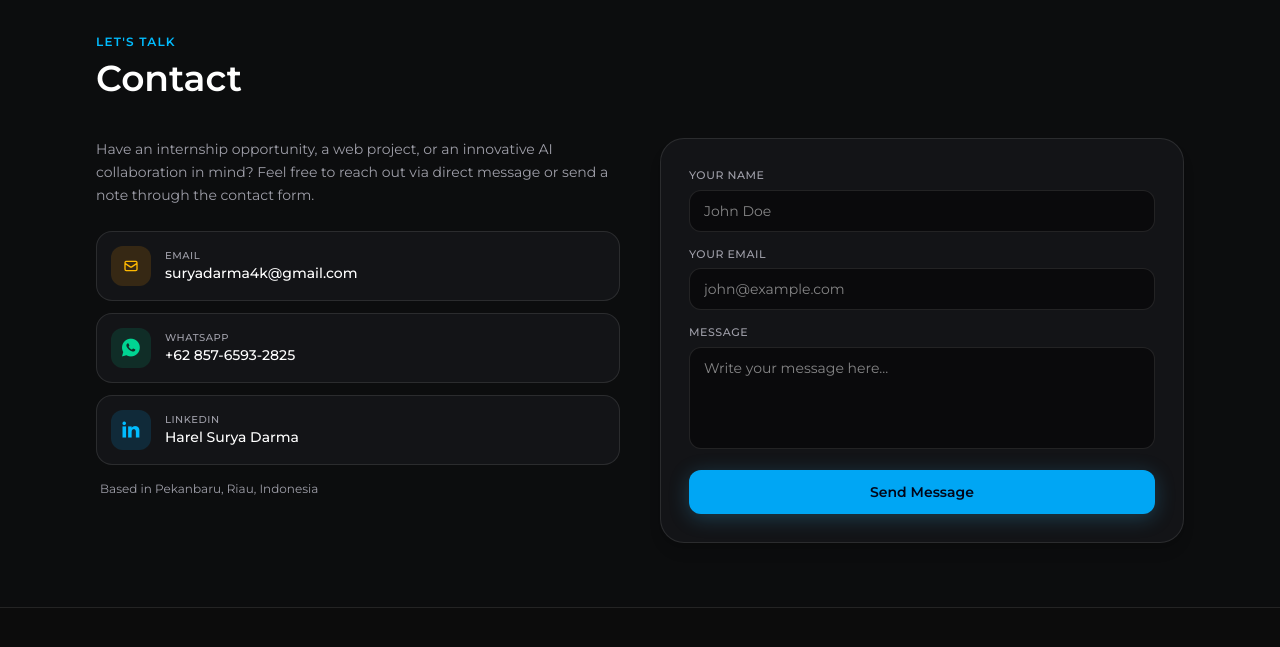
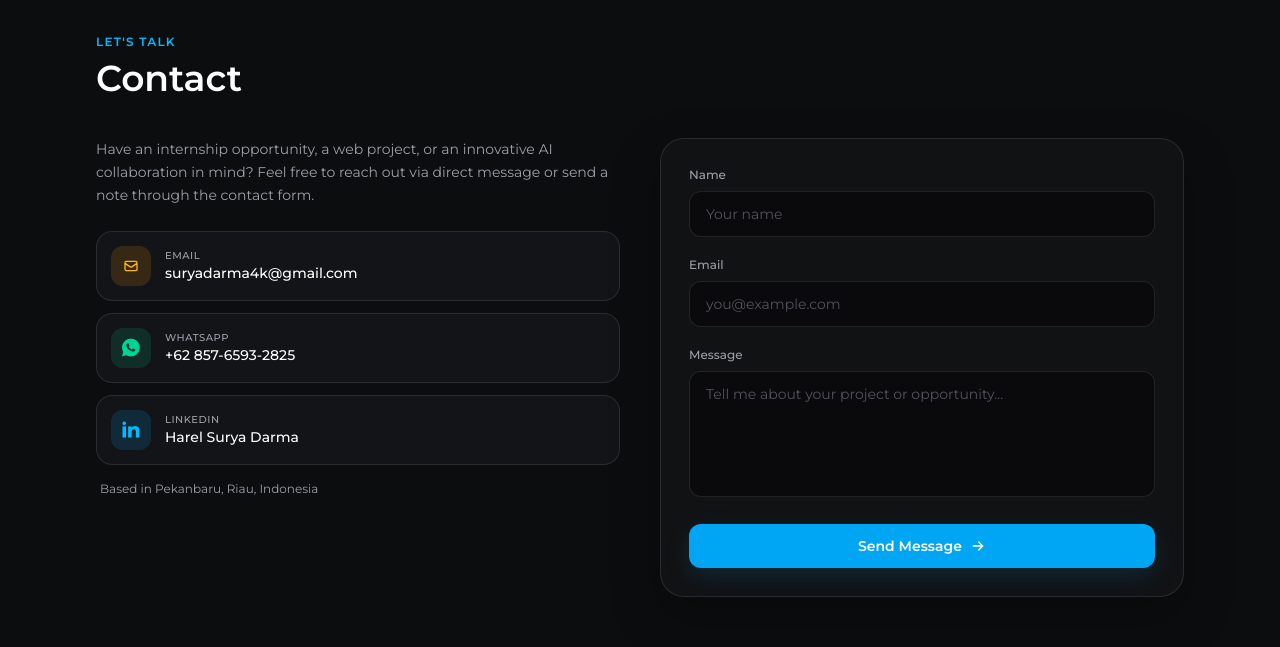
Before and after one commit to SuryaDarma4k/Portfolio, a React (Vite) app: page / in a window 1280 px wide. Shown: the part 4820-5467 px from the top of the page. Built offline with nearby package versions, Linux system fonts and the light colour scheme.

Commit message:
Perbaiki bug email

```diff
--- a/src/App.jsx
+++ b/src/App.jsx
@@ -10,6 +10,8 @@ function App() {
   const [selectedProyek, setSelectedProyek] = useState(null);
   const [showAll, setShowAll] = useState(false);
   const [formSubmitted, setFormSubmitted] = useState(false);
+  const [formError, setFormError] = useState(false);
+  const [isSubmitting, setIsSubmitting] = useState(false);
   const [activeToolTab, setActiveToolTab] = useState("all");
 
   const displayedSertif = showAll ? listSertif : listSertif.slice(0, 8);
@@ -21,25 +23,60 @@ function App() {
 
   const handleFormSubmit = async (e) => {
     e.preventDefault();
+
     const form = e.target;
-    const formData = new FormData(form);
+    const name = form.name.value.trim();
+    const email = form.email.value.trim();
+    const message = form.message.value.trim();
+
+    if (!name || !email || !message) return;
+
+    setIsSubmitting(true);
+    setFormSubmitted(false);
+    setFormError(false);
 
     try {
-      const response = await fetch("https://formsubmit.co/ajax/suryadarma4k@gmail.com", {
+      const response = await fetch(
+        "https://formsubmit.co/ajax/d0ba8853256cc06863df7cb5a3eb2f6b",
+        {
           method: "POST",
-        body: formData,
-        headers: { Accept: "application/json" },
-      });
+          headers: {
+            "Content-Type": "application/json",
+            Accept: "application/json",
+          },
+          body: JSON.stringify({
+            name,
+            email,
+            _replyto: email,
+            message,
+            _subject: `New Portfolio Message from ${name}`,
+            _template: "table",
+            _captcha: "false",
+          }),
+        }
+      );
 
-      if (response.ok) {
+      const data = await response.json();
+
+      if (response.ok && data.success) {
         setFormSubmitted(true);
         form.reset();
-        setTimeout(() => setFormSubmitted(false), 5000);
+
+        setTimeout(() => {
+          setFormSubmitted(false);
+        }, 6000);
       } else {
-        alert("There was a problem sending your message. Please reach out via WhatsApp or email directly.");
+        throw new Error(data.message || "Failed to send message");
       }
-    } catch {
-      alert("Message could not be sent. Please contact via WhatsApp or email directly.");
+    } catch (error) {
+      console.error("FormSubmit Error:", error);
+      setFormError(true);
+
+      setTimeout(() => {
+        setFormError(false);
+      }, 6000);
+    } finally {
+      setIsSubmitting(false);
     }
   };
 
@@ -392,8 +429,7 @@ function App() {
               <button
                 key={tab.id}
                 onClick={() => setActiveToolTab(tab.id)}
-                className={`px-4 py-1.5 rounded-full text-xs font-medium transition-all duration-300 cursor-pointer ${
-                  activeToolTab === tab.id
+                className={`px-4 py-1.5 rounded-full text-xs font-medium transition-all duration-300 cursor-pointer ${activeToolTab === tab.id
                   ? `${tab.activeBg} text-white font-semibold`
                   : "bg-[#131417] text-zinc-400 border border-white/10 hover:text-white hover:border-white/30"
                   }`}
@@ -473,8 +509,7 @@ function App() {
                   <img
                     src={proyek.gambar}
                     alt={proyek.nama}
-                    className={`w-full h-full transition-transform duration-500 group-hover:scale-105 ${
-                      proyek.id === 2 ? "object-contain py-2 bg-[#121212]" : "object-cover"
+                    className={`w-full h-full transition-transform duration-500 group-hover:scale-105 ${proyek.id === 2 ? "object-contain py-2 bg-[#121212]" : "object-cover"
                       }`}
                     loading="lazy"
                   />
@@ -702,8 +737,7 @@ function App() {
             >
               <span>{showAll ? "Show Less" : "View All Certifications"}</span>
               <svg
-                className={`w-3.5 h-3.5 transition-transform duration-200 ${
-                  showAll ? "rotate-180" : ""
+                className={`w-3.5 h-3.5 transition-transform duration-200 ${showAll ? "rotate-180" : ""
                   }`}
                 fill="none"
                 stroke="currentColor"
@@ -814,59 +848,210 @@ function App() {
           </div>
 
           {/* Right Column: Contact Form with Focused Glow */}
-          <div className="bg-[#131417] border border-white/10 rounded-3xl p-6 sm:p-7 shadow-lg">
-            <form onSubmit={handleFormSubmit} className="space-y-3.5">
-              <div>
-                <label className="block text-[11px] uppercase tracking-wider text-zinc-400 mb-1.5 font-medium">
-                  Your Name
+          <div className="bg-[#111214] border border-white/10 rounded-3xl p-6 sm:p-7 shadow-[0_20px_50px_rgba(0,0,0,0.25)]">
+            <form onSubmit={handleFormSubmit} className="space-y-5">
+
+              {/* Name */}
+              <div className="space-y-2">
+                <label
+                  htmlFor="name"
+                  className="block text-xs font-medium text-zinc-400"
+                >
+                  Name
                 </label>
+
                 <input
+                  id="name"
                   type="text"
                   name="name"
                   required
-                  placeholder="John Doe"
-                  className="w-full px-3.5 py-2.5 bg-[#0a0a0c] text-white border border-white/10 rounded-xl focus:outline-none focus:border-sky-500 focus:ring-1 focus:ring-sky-500/30 text-xs sm:text-sm transition-all"
+                  autoComplete="name"
+                  placeholder="Your name"
+                  className="
+        w-full
+        px-4 py-3
+        bg-[#0a0a0c]
+        text-sm text-white
+        placeholder:text-zinc-600
+        border border-white/10
+        rounded-xl
+        outline-none
+        transition-all duration-200
+        focus:border-sky-500/70
+        focus:ring-2 focus:ring-sky-500/10
+        hover:border-white/20
+      "
                 />
               </div>
 
-              <div>
-                <label className="block text-[11px] uppercase tracking-wider text-zinc-400 mb-1.5 font-medium">
-                  Your Email
+              {/* Email */}
+              <div className="space-y-2">
+                <label
+                  htmlFor="email"
+                  className="block text-xs font-medium text-zinc-400"
+                >
+                  Email
                 </label>
+
                 <input
+                  id="email"
                   type="email"
                   name="email"
                   required
-                  placeholder="john@example.com"
-                  className="w-full px-3.5 py-2.5 bg-[#0a0a0c] text-white border border-white/10 rounded-xl focus:outline-none focus:border-sky-500 focus:ring-1 focus:ring-sky-500/30 text-xs sm:text-sm transition-all"
+                  autoComplete="email"
+                  placeholder="you@example.com"
+                  className="
+        w-full
+        px-4 py-3
+        bg-[#0a0a0c]
+        text-sm text-white
+        placeholder:text-zinc-600
+        border border-white/10
+        rounded-xl
+        outline-none
+        transition-all duration-200
+        focus:border-sky-500/70
+        focus:ring-2 focus:ring-sky-500/10
+        hover:border-white/20
+      "
                 />
               </div>
 
-              <div>
-                <label className="block text-[11px] uppercase tracking-wider text-zinc-400 mb-1.5 font-medium">
+              {/* Message */}
+              <div className="space-y-2">
+                <label
+                  htmlFor="message"
+                  className="block text-xs font-medium text-zinc-400"
+                >
                   Message
                 </label>
+
                 <textarea
+                  id="message"
                   name="message"
-                  rows="4"
+                  rows="5"
                   required
-                  placeholder="Write your message here..."
-                  className="w-full px-3.5 py-2.5 bg-[#0a0a0c] text-white border border-white/10 rounded-xl focus:outline-none focus:border-sky-500 focus:ring-1 focus:ring-sky-500/30 text-xs sm:text-sm transition-all resize-none"
-                ></textarea>
+                  placeholder="Tell me about your project or opportunity..."
+                  className="
+        w-full
+        px-4 py-3
+        bg-[#0a0a0c]
+        text-sm text-white
+        placeholder:text-zinc-600
+        border border-white/10
+        rounded-xl
+        outline-none
+        resize-none
+        transition-all duration-200
+        focus:border-sky-500/70
+        focus:ring-2 focus:ring-sky-500/10
+        hover:border-white/20
+      "
+                />
               </div>
 
+              {/* Submit Button */}
               <button
                 type="submit"
-                className="w-full py-3 px-5 rounded-xl font-semibold text-xs sm:text-sm text-slate-950 bg-sky-500 hover:bg-sky-400 transition-all duration-300 shadow-[0_4px_20px_rgba(56,189,248,0.25)] hover:shadow-[0_6px_25px_rgba(56,189,248,0.45)] hover:-translate-y-0.5 cursor-pointer"
+                disabled={isSubmitting}
+                className="
+      w-full
+      flex items-center justify-center gap-2
+      px-4 py-3
+      rounded-xl
+      bg-sky-500
+      hover:bg-sky-400
+      disabled:bg-sky-500/50
+      disabled:cursor-not-allowed
+      text-sm font-semibold text-white
+      shadow-[0_8px_25px_rgba(14,165,233,0.15)]
+      hover:shadow-[0_8px_30px_rgba(14,165,233,0.25)]
+      transition-all duration-200
+      hover:-translate-y-0.5
+    "
               >
+                {isSubmitting ? (
+                  <>
+                    <svg
+                      className="w-4 h-4 animate-spin"
+                      viewBox="0 0 24 24"
+                      fill="none"
+                    >
+                      <circle
+                        className="opacity-25"
+                        cx="12"
+                        cy="12"
+                        r="10"
+                        stroke="currentColor"
+                        strokeWidth="4"
+                      />
+                      <path
+                        className="opacity-75"
+                        fill="currentColor"
+                        d="M4 12a8 8 0 018-8v4a4 4 0 00-4 4H4z"
+                      />
+                    </svg>
+
+                    Sending...
+                  </>
+                ) : (
+                  <>
                     Send Message
+                    <svg
+                      className="w-4 h-4"
+                      fill="none"
+                      stroke="currentColor"
+                      viewBox="0 0 24 24"
+                    >
+                      <path
+                        strokeLinecap="round"
+                        strokeLinejoin="round"
+                        strokeWidth="2"
+                        d="M5 12h14M13 6l6 6-6 6"
+                      />
+                    </svg>
+                  </>
+                )}
               </button>
 
+              {/* Success Message */}
               {formSubmitted && (
-                <div className="p-3 rounded-xl bg-emerald-500/10 border border-emerald-500/30 text-center text-xs text-emerald-300">
-                  ✅ Thank you! Your message has been sent successfully.
+                <div
+                  className="
+                  flex items-center gap-2
+                  p-3
+                  rounded-xl
+                  bg-emerald-500/10
+                  border border-emerald-500/20
+                  text-xs text-emerald-300
+      "
+                >
+                  <span>✓</span>
+                  <span>
+                    Message sent successfully. Thanks for reaching out!
+                  </span>
                 </div>
               )}
+
+              {/* Error Message */}
+              {formError && (
+                <div
+                  className="
+                  flex items-center gap-2
+                  p-3
+                  rounded-xl
+                  bg-red-500/10
+                  border border-red-500/20
+                  text-xs text-red-300
+      "
+                >
+                  <span>!</span>
+                  <span>
+                    Something went wrong. Please try again later.
+                  </span>
+                </div>
+              )}
+
             </form>
           </div>
         </div>
@@ -923,8 +1108,7 @@ function App() {
                     key={index}
                     src={imgSrc}
                     alt={`${selectedProyek.nama} screenshot ${index + 1}`}
-                    className={`object-contain rounded-xl shadow-xl border border-white/10 ${
-                      selectedProyek.id === 2
+                    className={`object-contain rounded-xl shadow-xl border border-white/10 ${selectedProyek.id === 2
                       ? "h-[70vh] w-auto mx-auto"
                       : "w-full h-auto max-w-4xl"
                       }`}
```
Lines whose indentation alone changed are shown as unchanged.
